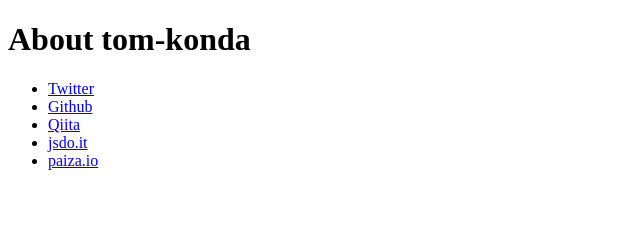
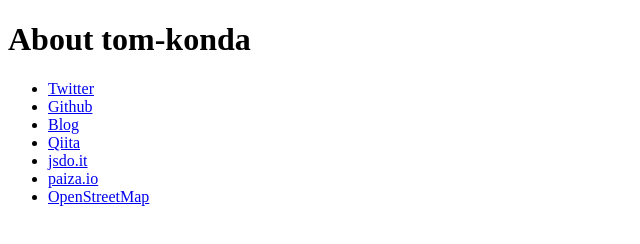
Before and after one commit to tom-konda/tom-konda.github.io, a plain HTML site: page index.html in a window 1280 px wide. Shown: the whole page, without its empty margins (0-640 px from the left). Drawn offline with Linux system fonts and the light colour scheme.

Commit message:
add links

```diff
--- a/index.html
+++ b/index.html
@@ -11,9 +11,11 @@
         <ul>
             <li><a href="//twitter.com/tom_k_en">Twitter</a></li>
             <li><a href="//github.com/tom-konda/">Github</a></li>
+            <li><a href="//tom-konda.github.io/blog/">Blog</a></li>
             <li><a href="//qiita.com/tom_konda">Qiita</a></li>
             <li><a href="//jsdo.it/tom-konda/">jsdo.it</a></li>
             <li><a href="//paiza.io/users/show/1095">paiza.io</a></li>
+            <li><a href="//www.openstreetmap.org/user/tom_konda">OpenStreetMap</a></li>
         </ul>
     </article>
 
```
